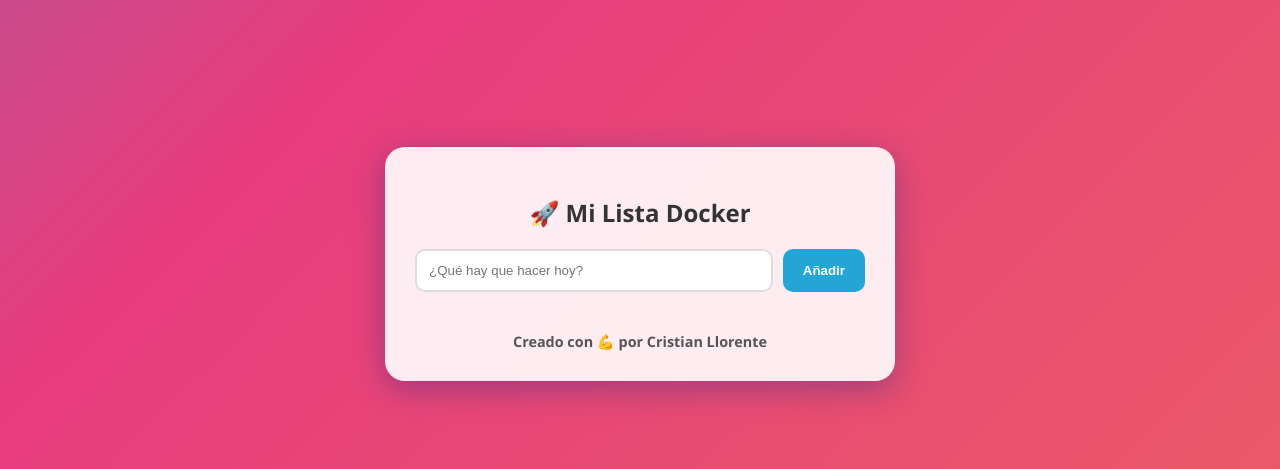
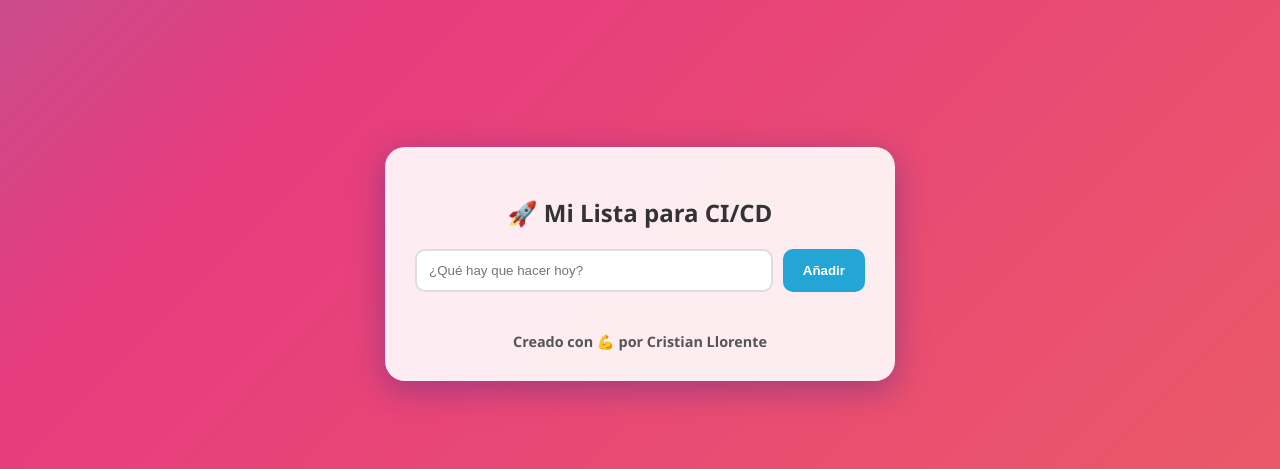
Before and after one commit to crisTTori/practica-CICD, a Flask app: page / in a window 1280 px wide. Shown: the part 136-605 px from the top of the page. Run offline with Flask 3, Linux system fonts and the light colour scheme; data that the repository does not hold is empty; some libraries are stand-ins or nearby versions.

Commit message:
Modificar titulo de App y revisar README

```diff
--- a/app/templates/index.html
+++ b/app/templates/index.html
@@ -129,7 +129,7 @@
 <body>
 
     <div class="container">
-        <h2>🚀 Mi Lista Docker</h2>
+        <h2>🚀 Mi Lista para CI/CD</h2>
 
         <div class="input-group">
             <input type="text" id="taskInput" placeholder="¿Qué hay que hacer hoy?">
```
Also changed, not shown: README.md, 2 other files.
